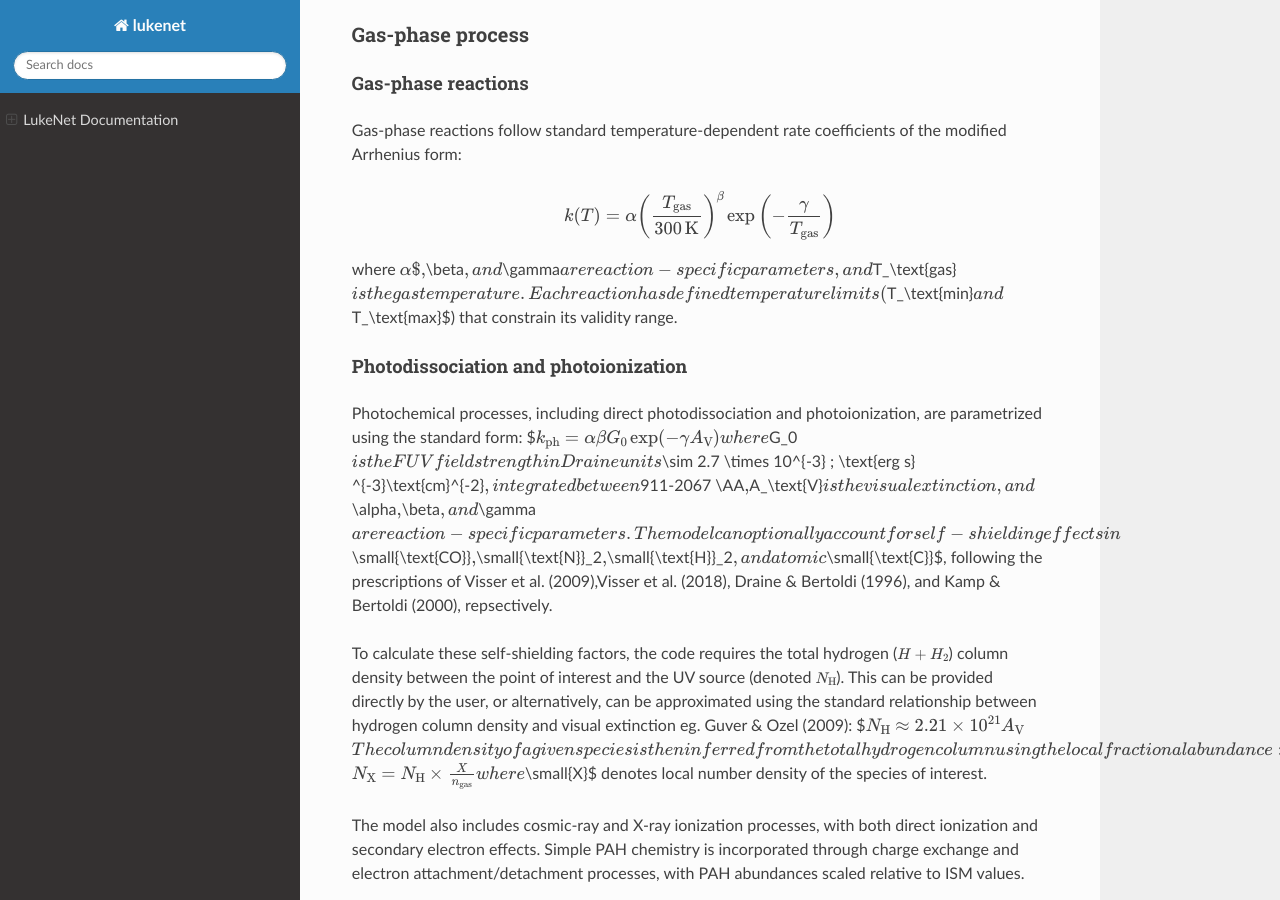
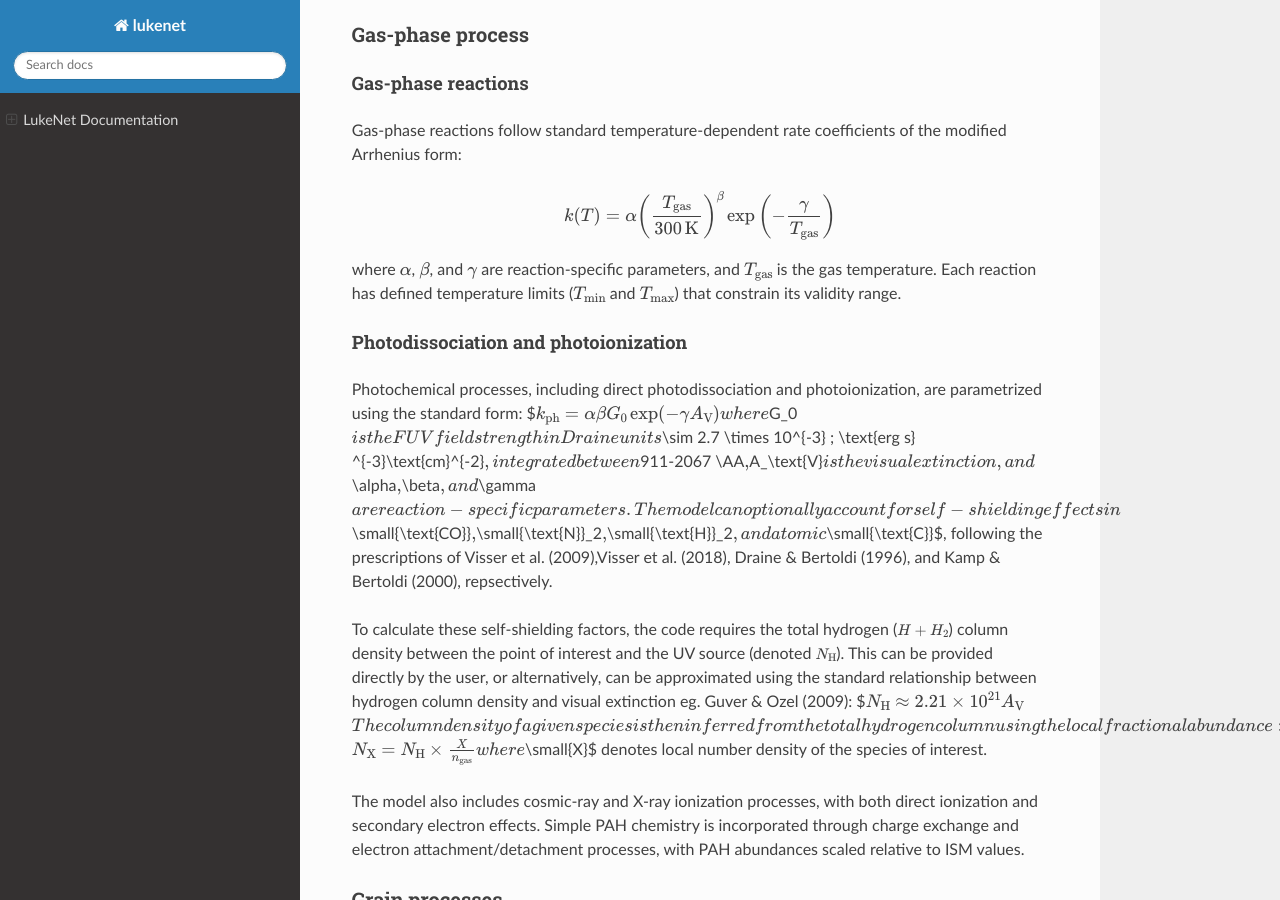
Before and after one commit to lukekeyte/lukenet-docs, a Sphinx documentation site: the page built from docs/index.md, in a window 1280 px wide and 900 px high, scrolled down 928 px. Built offline with Sphinx 7.4.7 and the Read the Docs theme 3.1.0, drawn with Linux system fonts in a browser that asks for light colours.

Commit message:
LaTeX equation rendering update v7

```diff
--- a/docs/index.md
+++ b/docs/index.md
@@ -31,7 +31,7 @@ The chemical model in \textsc{lukenet} follows the standard rate equation approa
 $$
 \frac{dn(i,t)}{dt} = \sum_j k_{ij} n(j,t) + \sum_{jl} k_{ijl} n(j,t) n(l,t)
 $$
-where $n(i,t)$ is the abundance (cm $^{-3}$) of species $i$ at time $t$, and $k_{ij}$ and $k_{ijl}$ are the respective destruction and formation rates of a given species.
+where $n(i,t)$ is the abundance (cm$^{-3}$) of species $i$ at time $t$, and $k_{ij}$ and $k_{ijl}$ are the respective destruction and formation rates of a given species.
 
 ### Gas-phase process
 
@@ -41,7 +41,7 @@ Gas-phase reactions follow standard temperature-dependent rate coefficients of t
 $$
 k(T) = \alpha \left(\frac{T_\text{gas}}{300\,\text{K}}\right)^\beta \exp\left(-\frac{\gamma}{T_\text{gas}}\right)
 $$
-where $\alpha\$, $\beta$, and $\gamma$ are reaction-specific parameters, and $T_\text{gas}$ is the gas temperature. Each reaction has defined temperature limits ($T_\text{min}$ and $T_\text{max}$) that constrain its validity range.
+where $\alpha$, $\beta$, and $\gamma$ are reaction-specific parameters, and $T_\text{gas}$ is the gas temperature. Each reaction has defined temperature limits ($T_\text{min}$ and $T_\text{max}$) that constrain its validity range.
 
 #### Photodissociation and photoionization
 Photochemical processes, including direct photodissociation and photoionization, are parametrized using the standard form:
```
Also changed, not shown: 1 other file.
